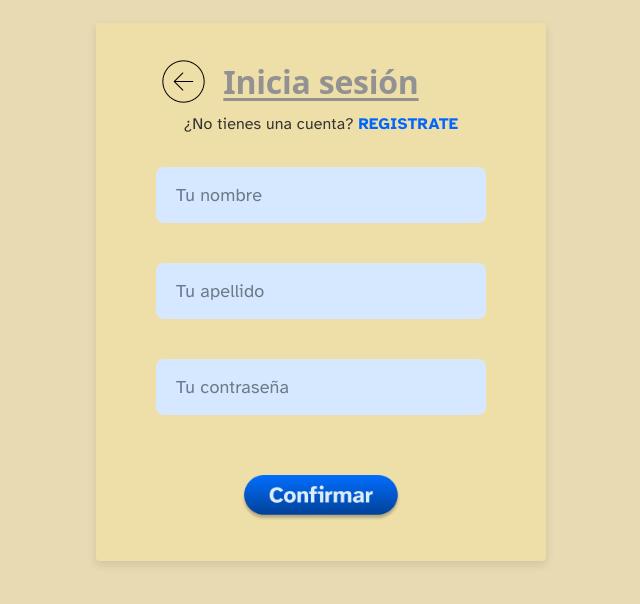
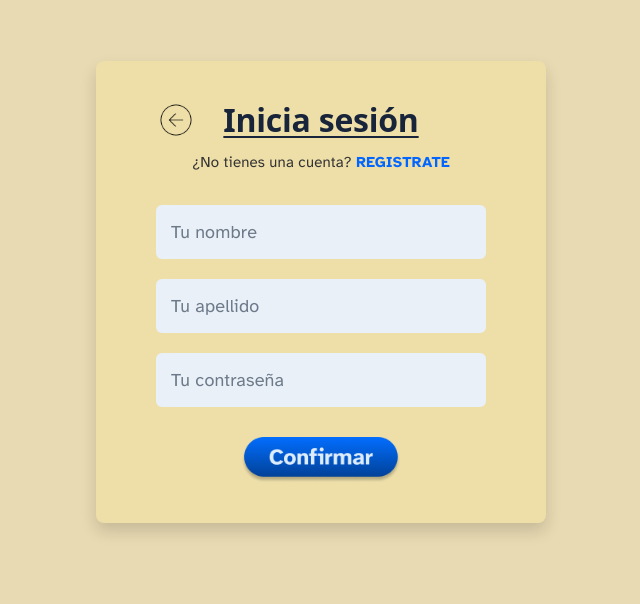
Before and after one commit to malerossi/Proyecto2026_Niura, a React (Vite) app in the folder Niura/: page /inicioSesionCuidador in a window 1280 px wide. Shown: the part 108-712 px from the top of the page, without its empty margins (319-959 px from the left). Built offline with nearby package versions, Linux system fonts and the light colour scheme; no server answers.

Commit message:
baby steps peeeero a POSTA NADA de terminar proyecto DALEEEEEEEEEEEEEEEEEEEEEEEEEEEEE

```diff
--- a/Niura/src/frontend/CUIDADOR/inicioSesionCuidador/inicioSesionCuidador.css
+++ b/Niura/src/frontend/CUIDADOR/inicioSesionCuidador/inicioSesionCuidador.css
@@ -1,6 +1,11 @@
 @import url('https://fonts.googleapis.com/css2?family=Atkinson+Hyperlegible:ital,wght@0,400;0,700;1,400;1,700&display=swap');
 
-/* Contenedor principal (Fondo general de la pantalla) */
+* {
+    box-sizing: border-box;
+    font-family: 'Atkinson Hyperlegible', sans-serif;
+}
+
+/* Contenedor principal */
 .contenedor-pantalla-login-cuidador {
     position: fixed;
     top: 0;
@@ -13,21 +18,20 @@
     margin: 0;
     padding: 0;
     z-index: 1000;
-    font-family: 'Atkinson Hyperlegible', sans-serif !important;
-    background-color: #E8DAB2; /* Color crema del fondo general */
+    background-color: #E8DAB2 !important; /* Color cuidador */
 }
 
 /* Tarjeta del formulario */
 .DatosInicioCuidador {
-    background-color: #EEDFA9; /* Color crema ligeramente más saturado para la tarjeta */
-    padding: 40px 60px;
-    border-radius: 4px;
-    box-shadow: 0px 4px 10px rgba(0, 0, 0, 0.1);
-    width: 100%;
-    max-width: 450px;
+    background-color: #EEDFA9 !important; /* Color cuidador */
+    padding: 40px 60px !important;
+    border-radius: 8px !important;
+    box-shadow: 0 8px 16px rgba(0, 0, 0, 0.15) !important;
     display: flex;
     flex-direction: column;
     align-items: center;
+    width: 100%;
+    max-width: 450px;
 }
 
 /* Cabecera (Flecha y Título) */
@@ -36,15 +40,14 @@
     align-items: center;
     justify-content: center;
     width: 100%;
+    margin-bottom: 5px;
     position: relative;
-    margin-bottom: 5px;
 }
 
 .flecha-volver {
     position: absolute;
     left: 0;
-    width: 55px;
-    height: 55px;
+    width: 40px;
     cursor: pointer;
     transition: transform 0.2s ease;
 }
@@ -54,75 +57,71 @@
 }
 
 .titulo-login {
-    color: #929292;
-    font-size: 32px;
-    font-weight: bold;
-    text-decoration: underline;
-    text-decoration-color: #929292;
-    margin: 0;
+    font-size: 32px !important;
+    font-weight: 700 !important;
+    color: #18243A !important;
+    margin: 0 !important;
+    text-decoration: underline !important;
+    text-decoration-color: #18243A !important;
+    text-decoration-thickness: 2px !important;
+    text-underline-offset: 4px !important;
 }
 
 /* Texto de registro */
 .texto-registro {
-    color: #333;
-    font-size: 16px;
-    margin-bottom: 30px;
+    font-size: 15px !important;
+    color: #333 !important;
+    margin-top: 5px !important;
+    margin-bottom: 30px !important;
 }
 
 .link-registro {
-    color: #0066FF;
-    font-weight: bold;
+    color: #0066FF !important;
+    font-weight: 700 !important;
     cursor: pointer;
 }
 
 .link-registro:hover {
-    text-decoration: underline;
+    text-decoration: underline !important;
 }
 
-/* Contenedor e inputs */
-.contenedor-inputs {
-    width: 100%;
-    display: flex;
-    flex-direction: column;
-    gap: 20px;
-    margin-bottom: 30px;
-}
-
+/* INPUTS SIN BORDE NEGRO (Cuidador) */
 .input-campo {
-    background-color: #D6E8FF; /* Celeste claro */
-    border: none;
-    border-radius: 8px;
-    padding: 15px 20px;
-    font-size: 18px;
-    color: #4A4A4A;
-    width: 100%;
-    box-sizing: border-box;
-    outline: none;
+    width: 100% !important;
+    background-color: #eaf0f8 !important;
+    border: none !important; /* Sin borde */
+    border-radius: 6px !important;
+    padding: 14px 15px !important;
+    margin-bottom: 20px !important;
+    font-size: 18px !important;
+    color: #333 !important;
+    outline: none !important;
 }
 
 .input-campo::placeholder {
-    color: #6C7A89;
+    color: #6C7A89 !important;
 }
 
 .input-campo:focus {
-    box-shadow: 0 0 0 2px #0066FF;
+    box-shadow: 0 0 0 2px #0066FF !important;
 }
 
-/* Botón de imagen */
+/* Botón (Imagen) */
 .btn-submit-invisible {
-    background: transparent;
-    border: none;
-    cursor: pointer;
-    padding: 0;
+    background: transparent !important;
+    border: none !important;
+    padding: 0 !important;
+    margin-top: 10px !important;
     display: flex;
     justify-content: center;
+    cursor: pointer;
 }
 
 .img-confirmar-login {
-    width: 160px; /* Ajusta este valor según el tamaño real de tu imagen btn-confirmar.png */
+    width: 160px !important;
     transition: transform 0.2s ease;
 }
 
-.btn-submit-invisible:hover .img-confirmar-login {
+.img-confirmar-login:hover {
     transform: scale(1.05);
 }
--- a/Niura/src/frontend/CUIDADOR/registroCuidador/registroCuidador.css
+++ b/Niura/src/frontend/CUIDADOR/registroCuidador/registroCuidador.css
@@ -26,12 +26,12 @@
 }
 
 .registro-titulo-cuidador {
-    color: #8c8266; /* Letra marrón/grisácea */
+    color: #18243A; /* Letra marrón/grisácea */
     font-size: 2.3rem;
     font-weight: 700;
     margin: 0;
     text-decoration: underline;
-    text-decoration-color: #8c8266;
+    text-decoration-color: #18243A;
     text-decoration-thickness: 2px;
     text-underline-offset: 5px;
 }
@@ -111,7 +111,6 @@
     width: 100%;
     padding: 12px 16px;
     border-radius: 6px;
-    border: 2px solid #000;
     background-color: #e4effe;
     font-size: 1.05rem;
     color: #222;
--- a/Niura/src/frontend/MEDICO/inicioSesionMedico/inicioSesionMedico.css
+++ b/Niura/src/frontend/MEDICO/inicioSesionMedico/inicioSesionMedico.css
@@ -1,6 +1,11 @@
 @import url('https://fonts.googleapis.com/css2?family=Atkinson+Hyperlegible:ital,wght@0,400;0,700;1,400;1,700&display=swap');
 
-/* Contenedor exterior para centrar la tarjeta */
+* {
+    box-sizing: border-box;
+    font-family: 'Atkinson Hyperlegible', sans-serif;
+}
+
+/* Contenedor principal */
 .contenedor-pantalla-login-medico {
     position: fixed;
     top: 0;
@@ -13,100 +18,110 @@
     margin: 0;
     padding: 0;
     z-index: 1000;
-    font-family: 'Atkinson Hyperlegible', sans-serif !important;
-    background-color: #79bede;
+    background-color: #79bede !important; /* Color médico */
 }
 
-/* La tarjeta verde/celeste del formulario */
+/* Tarjeta del formulario */
 .DatosInicioMedico {
-    background-color: #6eb5db; /* Color de la tarjeta de la imagen */
-    padding: 40px 50px;
-    border-radius: 8px;
-    box-shadow: 0 8px 16px rgba(0, 0, 0, 0.15);
+    background-color: #6eb5db !important; /* Color médico */
+    padding: 40px 60px !important;
+    border-radius: 8px !important;
+    box-shadow: 0 8px 16px rgba(0, 0, 0, 0.15) !important;
     display: flex;
     flex-direction: column;
     align-items: center;
     width: 100%;
     max-width: 450px;
-    box-sizing: border-box;
-    font-family: 'Atkinson Hyperlegible', sans-serif !important;
 }
 
-/* Fila del título y la flecha */
+/* Cabecera (Flecha y Título) */
 .cabecera-form {
     display: flex;
     align-items: center;
+    justify-content: center;
     width: 100%;
     margin-bottom: 5px;
     position: relative;
-    justify-content: center;
 }
 
 .flecha-volver {
     position: absolute;
-    left: -20px;
-    width: 55px;
+    left: 0;
+    width: 40px;
     cursor: pointer;
+    transition: transform 0.2s ease;
 }
 
-.titulo-login {
-    font-size: 32px;
-    font-weight: 700;
-    color: #4a5568;
-    margin: 0;
-    text-decoration: underline;
-    text-decoration-thickness: 3px;
-    text-underline-offset: 4px;
+.flecha-volver:hover {
+    transform: scale(1.1);
+}
+
+.titulo-login-medico {
+    font-size: 32px !important;
+    font-weight: 700 !important;
+    color: #18243A !important;
+    margin: 0 !important;
+    text-decoration: underline !important;
+    text-decoration-color: #18243A !important;
+    text-decoration-thickness: 2px !important;
+    text-underline-offset: 4px !important;
 }
 
 /* Texto de registro */
 .texto-registro {
-    font-size: 16px;
-    color: #2d3748;
-    margin-top: 5px;
-    margin-bottom: 25px;
+    font-size: 15px !important;
+    color: #333 !important;
+    margin-top: 5px !important;
+    margin-bottom: 30px !important;
 }
 
 .link-registro {
-    color: #1e78ff; /* Azul brillante */
-    font-weight: 700;
+    color: #0066FF !important;
+    font-weight: 700 !important;
     cursor: pointer;
 }
 
-/* Campos de texto idénticos a la imagen */
+.link-registro:hover {
+    text-decoration: underline !important;
+}
+
+/* INPUTS SIN BORDE NEGRO (Médico) */
 .input-campo {
-    width: 100%;
-    background-color: #eaf0f8;
-    border: 2px solid #000000; /* Borde negro definido */
-    border-radius: 6px;
-    padding: 14px 15px;
-    margin-bottom: 20px;
-    font-family: 'Atkinson Hyperlegible', sans-serif !important;
-    font-size: 18px;
-    color: #333;
-    box-sizing: border-box;
-    outline: none;
+    width: 100% !important;
+    background-color: #eaf0f8 !important;
+    border: none !important; /* Sin borde */
+    border-radius: 6px !important;
+    padding: 14px 15px !important;
+    margin-bottom: 20px !important;
+    font-size: 18px !important;
+    color: #333 !important;
+    outline: none !important;
 }
 
 .input-campo::placeholder {
-    color: #4a5568;
+    color: #6C7A89 !important;
 }
 
-/* Contenedor transparente para que la imagen actúe como botón de submit */
+.input-campo:focus {
+    box-shadow: 0 0 0 2px #0066FF !important;
+}
+
+/* Botón (Imagen) */
 .btn-submit-invisible {
-    background: transparent;
-    border: none;
-    padding: 0;
-    margin-top: 10px;
+    background: transparent !important;
+    border: none !important;
+    padding: 0 !important;
+    margin-top: 10px !important;
+    display: flex;
+    justify-content: center;
     cursor: pointer;
 }
 
-/* La imagen de tu botón confirmar */
 .img-confirmar-login {
-    width: 180px; /* Ajusta este tamaño según lo necesites */
+    width: 160px !important;
     transition: transform 0.2s ease;
 }
 
 .img-confirmar-login:hover {
-    transform: scale(1.03);
+    transform: scale(1.05);
 }
--- a/Niura/src/frontend/MEDICO/inicioSesionMedico/inicioSesionMedico.tsx
+++ b/Niura/src/frontend/MEDICO/inicioSesionMedico/inicioSesionMedico.tsx
@@ -34,7 +34,7 @@ export default function InicioSesionMedico () {
 
                 <div className="cabecera-form">
                     <img src={flecha} alt="Volver" className="flecha-volver" onClick={handleNavigateBack}/>
-                    <h2 className="titulo-login">Inicia sesión</h2>
+                    <h2 className="titulo-login-medico">Inicia sesión</h2>
                 </div>
 
                 <p className="texto-registro">
--- a/Niura/src/frontend/MEDICO/registroMedico/registroMedico.css
+++ b/Niura/src/frontend/MEDICO/registroMedico/registroMedico.css
@@ -26,12 +26,12 @@
 }
 
 .registro-titulo-medico {
-    color: #48738a; /* Color de letra azulado */
+    color: #18243A; /* Color de letra azulado */
     font-size: 2.3rem;
     font-weight: 700;
     margin: 0;
     text-decoration: underline;
-    text-decoration-color: #48738a;
+    text-decoration-color: #18243A;
     text-decoration-thickness: 2px;
     text-underline-offset: 5px;
 }
--- a/Niura/src/frontend/PACIENTE/inicioSesionPaciente/inicioSesionPaciente.css
+++ b/Niura/src/frontend/PACIENTE/inicioSesionPaciente/inicioSesionPaciente.css
@@ -1,12 +1,11 @@
 @import url('https://fonts.googleapis.com/css2?family=Atkinson+Hyperlegible:ital,wght@0,400;0,700;1,400;1,700&display=swap');
 
-/* 1. CORREGIDO: Era * en lugar de - */
 * {
     box-sizing: border-box;
     font-family: 'Atkinson Hyperlegible', sans-serif;
 }
 
-/* Contenedor exterior para centrar la tarjeta */
+/* Contenedor principal */
 .contenedor-pantalla-login {
     position: fixed;
     top: 0;
@@ -19,15 +18,15 @@
     margin: 0;
     padding: 0;
     z-index: 1000;
-    background-color: #7AC5C3; /* Celeste claro del fondo ajustado */
+    background-color: #7AC5C3 !important; /* Color paciente */
 }
 
-/* La tarjeta verde del formulario */
+/* Tarjeta del formulario */
 .DatosInicioPaciente {
-    background-color: #00938F; /* Verde oscuro de la tarjeta ajustado */
-    padding: 40px 60px;
-    border-radius: 8px;
-    box-shadow: 0 8px 16px rgba(0, 0, 0, 0.15);
+    background-color: #00938F !important; /* Color paciente */
+    padding: 40px 60px !important;
+    border-radius: 8px !important;
+    box-shadow: 0 8px 16px rgba(0, 0, 0, 0.15) !important;
     display: flex;
     flex-direction: column;
     align-items: center;
@@ -35,7 +34,7 @@
     max-width: 450px;
 }
 
-/* Fila del título y la flecha */
+/* Cabecera (Flecha y Título) */
 .cabecera-form {
     display: flex;
     align-items: center;
@@ -47,7 +46,7 @@
 
 .flecha-volver {
     position: absolute;
-    left: 0; /* Pegado a la izquierda del contenedor interno */
+    left: 0;
     width: 40px;
     cursor: pointer;
     transition: transform 0.2s ease;
@@ -57,68 +56,69 @@
     transform: scale(1.1);
 }
 
-.titulo-login {
-    font-size: 32px;
-    font-weight: 700;
-    color: #929292; /* Gris del título alineado con la imagen */
-    margin: 0;
-    text-decoration: underline;
-    text-decoration-color: #929292;
-    text-decoration-thickness: 2px;
-    text-underline-offset: 4px;
+.titulo-login-paciente {
+    font-size: 32px !important;
+    font-weight: 700 !important;
+    color: #18243A !important;
+    margin: 0 !important;
+    text-decoration: underline !important;
+    text-decoration-color: #18243A !important;
+    text-decoration-thickness: 2px !important;
+    text-underline-offset: 4px !important;
 }
 
 /* Texto de registro */
 .texto-registro {
-    font-size: 15px;
-    color: #333;
-    margin-top: 5px;
-    margin-bottom: 30px; /* Más espacio antes de los inputs */
+    font-size: 15px !important;
+    color: #333 !important;
+    margin-top: 5px !important;
+    margin-bottom: 30px !important;
 }
 
 .link-registro {
-    color: #0066FF; /* Azul brillante */
-    font-weight: 700;
+    color: #0066FF !important;
+    font-weight: 700 !important;
     cursor: pointer;
 }
 
 .link-registro:hover {
-    text-decoration: underline;
+    text-decoration: underline !important;
 }
 
-/* 2. CORREGIDO: Inputs sin borde negro y con margen inferior */
-.input-campo {
-    width: 100%;
-    padding: 12px 16px;
-    border-radius: 6px;
-    border: 2px solid #000;
-    background-color: #e4effe;
-    font-size: 1.05rem;
-    color: #222;
-    outline: none;
+/* INPUTS CON BORDE NEGRO (Solo en Paciente) */
+.input-campo-paciente {
+    width: 100% !important;
+    background-color: #eaf0f8 !important;
+    border: 2px solid #000 !important; /* Borde forzado */
+    border-radius: 6px !important;
+    padding: 14px 15px !important;
+    margin-bottom: 20px !important;
+    font-size: 18px !important;
+    color: #333 !important;
+    outline: none !important;
 }
 
 .input-campo::placeholder {
-    color: #6C7A89;
+    color: #6C7A89 !important;
 }
 
 .input-campo:focus {
-    box-shadow: 0 0 0 2px #0066FF;
+    box-shadow: 0 0 0 2px #0066FF !important;
 }
 
 /* Botón (Imagen) */
 .btn-submit-invisible {
-    background: transparent;
-    border: none;
-    padding: 0;
-    margin-top: 10px;
+    background: transparent !important;
+    border: none !important;
+    padding: 0 !important;
+    margin-top: 10px !important;
     display: flex;
     justify-content: center;
     cursor: pointer;
 }
 
 .img-confirmar-login {
-    width: 160px;
+    width: 160px !important;
     transition: transform 0.2s ease;
 }
 
--- a/Niura/src/frontend/PACIENTE/registroPaciente/registroPaciente.css
+++ b/Niura/src/frontend/PACIENTE/registroPaciente/registroPaciente.css
@@ -72,12 +72,12 @@
 }
 
 .registro-titulo {
-    color: #38777a;
+    color: #18243A;
     font-size: 2.3rem;
     font-weight: 700;
     margin: 0;
     text-decoration: underline;
-    text-decoration-color: #38777a;
+    text-decoration-color: #18243A;
     text-decoration-thickness: 2px;
     text-underline-offset: 5px;
 }
```
Also changed, not shown: Niura/src/frontend/PACIENTE/inicioSesionPaciente/inicioSesionPaciente.tsx (+4 -4 lines).
